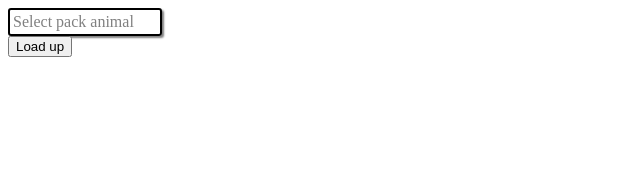
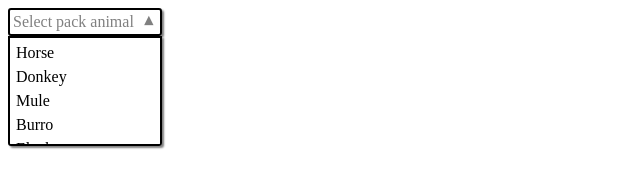
Before and after one commit to tfalasco/drop-down, a website built with webpack: page src/index.html in a window 1280 px wide. Both pictures are taken after a click on the element "Select pack animal". Shown: the whole page, without its empty margins (0-640 px from the left). Built offline with nearby package versions, Linux system fonts and the light colour scheme.

Commit message:
Add rotating arrow indicator

```diff
--- a/src/drop-down.css
+++ b/src/drop-down.css
@@ -1,5 +1,10 @@
 .hide {
     display: none;
+}
+
+.dropdown {
+    position: relative;
+    display: inline-block;
 }
 
 .dropdown-placeholder {
@@ -22,6 +27,7 @@
     width: 9em;
     padding: 3px;
     position: absolute;
+    z-index: 9999;
     background-color: white;
     box-shadow: 2px 2px 2px gray;
     max-height: 100px;
@@ -35,3 +41,11 @@
 .dropdown-item:hover {
     background-color: lightgray;
 }
+
+.dropdown-arrow {
+    color: gray;
+    transition: all 0.5s ease;
+    position: absolute;
+    top: 4px;
+    right: 5px;
+}
--- a/src/drop-down.js
+++ b/src/drop-down.js
@@ -6,11 +6,18 @@ function createDropdown(id, callback, placeholder, data) {
     // Create the outer container
     const container = document.createElement("div");
     container.id = id;
+    container.classList = "dropdown";
 
     // Create the input box
     const input = document.createElement("div");
     input.classList = "dropdown-input dropdown-placeholder";
     input.textContent = placeholder;
+
+    // Create an arrow indicator.
+    // We are using a triangle character for this
+    const arrow = document.createElement("div");
+    arrow.classList = "dropdown-arrow";
+    arrow.innerText = "\u25BC";
 
     // Create a panel to house the data items
     const panel = document.createElement("div");
@@ -23,12 +30,26 @@ function createDropdown(id, callback, placeholder, data) {
         const allPanels = document.querySelectorAll(".dropdown-panel");
         allPanels.forEach(somePanel => {
             if (panel !== somePanel) {
+                // Hide the panel
                 somePanel.classList.add("hide");
+
+                // Un-rotate the arrow
+                const parentDropDown = somePanel.parentNode;
+                const someArrow = parentDropDown.querySelector(".dropdown-arrow");
+                someArrow.style.transform = "rotate(0deg)";
             }
         });
 
-        // Toggle the visibility of this panel
-        panel.classList.toggle("hide");
+        // Toggle the visibility of this panel and rotate
+        // the arrow indicator
+        if (panel.classList.contains("hide")) {
+            arrow.style.transform = "rotate(180deg)";
+            panel.classList.remove("hide");
+        }
+        else {
+            arrow.style.transform = "rotate(0deg)";
+            panel.classList.add("hide");
+        }
     })
 
     // Iterate through the data array and add each item to
@@ -51,12 +72,16 @@ function createDropdown(id, callback, placeholder, data) {
 
             // Hide the panel
             panel.classList.toggle("hide");
+
+            // Un-rotate the arrow
+            arrow.style.transform = "rotate(0deg)";
         });
         panel.appendChild(optionItem);
     });
 
     // Add the elements to the container
     container.appendChild(input);
+    container.appendChild(arrow);
     container.appendChild(panel);
 
     return container;
```
